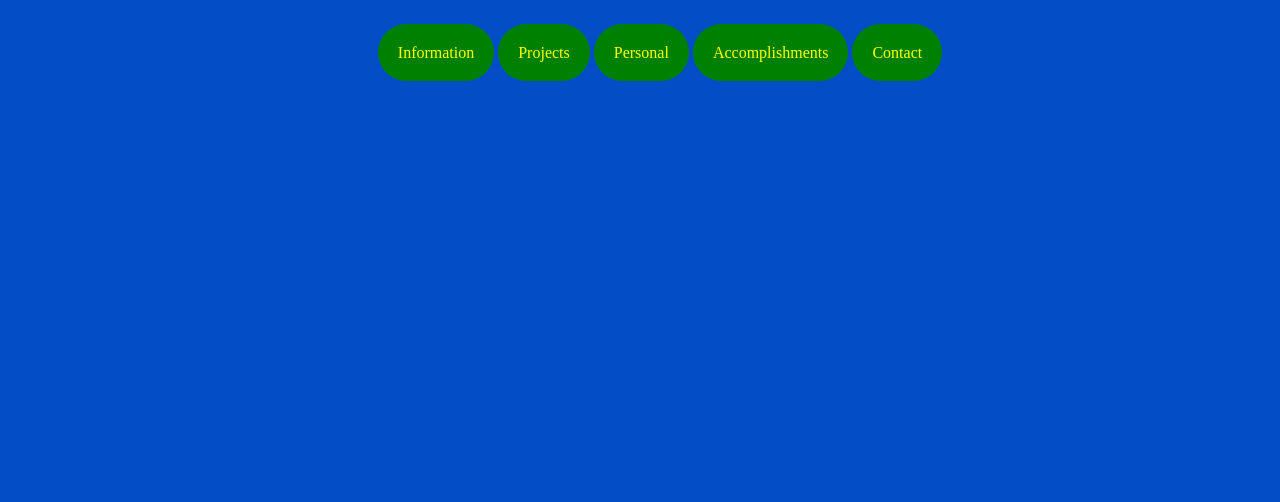
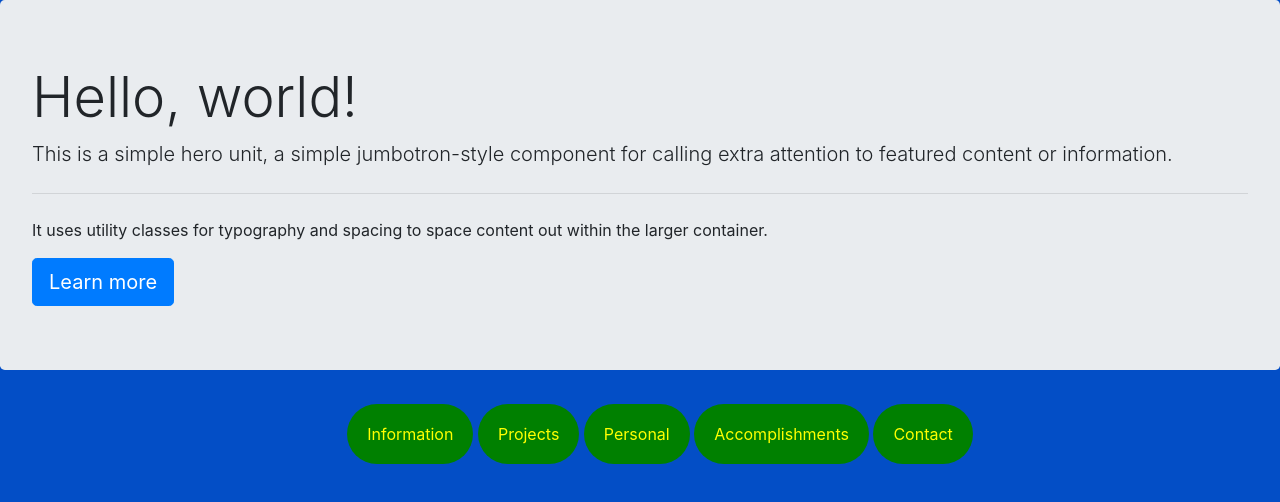
Before and after one commit to developerX/portfolio-project-stripe-foundations, a plain HTML site: page index.html in a window 1280 px wide. Drawn offline with nearby package versions, Linux system fonts and the light colour scheme.

Commit message:
added bootstrap

```diff
--- a/index.html
+++ b/index.html
@@ -5,11 +5,21 @@
   <meta charset="UTF-8">
   <meta name="viewport" content="width=device-width, initial-scale=1.0">
   <meta http-equiv="X-UA-Compatible" content="ie=edge">
+  <link rel="stylesheet" href="https://stackpath.bootstrapcdn.com/bootstrap/4.3.1/css/bootstrap.min.css"
+    integrity="sha384-ggOyR0iXCbMQv3Xipma34MD+dH/1fQ784/j6cY/iJTQUOhcWr7x9JvoRxT2MZw1T" crossorigin="anonymous">
   <link rel="stylesheet" href="./styles.css">
   <title>Portfolio</title>
 </head>
 
 <body>
+  <div class="jumbotron">
+    <h1 class="display-4">Hello, world!</h1>
+    <p class="lead">This is a simple hero unit, a simple jumbotron-style component for calling extra attention to
+      featured content or information.</p>
+    <hr class="my-4">
+    <p>It uses utility classes for typography and spacing to space content out within the larger container.</p>
+    <a class="btn btn-primary btn-lg" href="#" role="button">Learn more</a>
+  </div>
   <nav id="port-nav">
     <ul>
       <li>
--- a/styles.css
+++ b/styles.css
@@ -1,6 +1,6 @@
 body {
   background: #034ec6;
-  color: #ffffff;
+  /* color: #ffffff; */
 }
 
 a {
```
